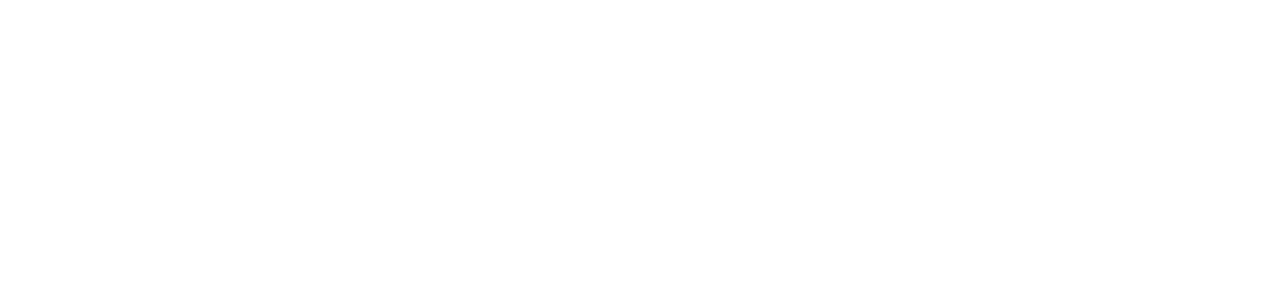
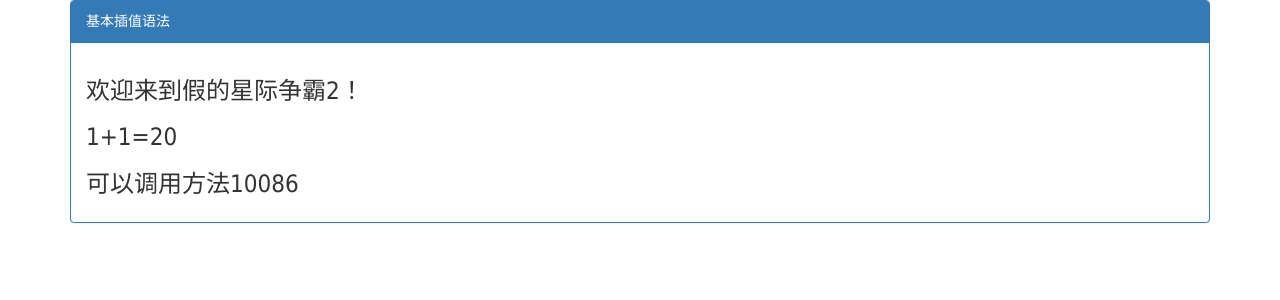
Before and after one commit to learn-angular-series/learn-component, an Angular app: page / in a window 1280 px wide. Shown: the top 300 px of the page. Built offline with nearby package versions, Linux system fonts and the light colour scheme.

Commit message:
upgrade-to-v15

```diff
--- a/src/app/app.component.html
+++ b/src/app/app.component.html
@@ -1,14 +1,14 @@
 <div class="container">
-  <!-- <test-interpolation class="my-css-class"></test-interpolation> -->
+  <test-interpolation class="my-css-class"></test-interpolation>
   <!-- <test-temp-ref-var></test-temp-ref-var> -->
   <!-- <test-value-bind></test-value-bind> -->
   <!-- <test-event-binding></test-event-binding> -->
   <!-- <test-twoway-binding></test-twoway-binding> -->
-  <!-- <test-ng-if></test-ng-if>
-  <test-ng-for></test-ng-for> -->
+  <!-- <test-ng-if></test-ng-if> -->
+  <!-- <test-ng-for></test-ng-for> -->
   <!-- <test-ng-switch></test-ng-switch> -->
-  <!-- <test-ng-class></test-ng-class>
-  <test-ng-style></test-ng-style> -->
+  <!-- <test-ng-class></test-ng-class> -->
+  <!-- <test-ng-style></test-ng-style> -->
   <!-- <test-ng-model></test-ng-model> -->
   <!-- <test-pipe></test-pipe> -->
   <!-- <test-safe-nav></test-safe-nav> -->
```
Also changed, not shown: package.json (+45 -46 lines), 2 other files (tests, documents, lock files or other folders).
